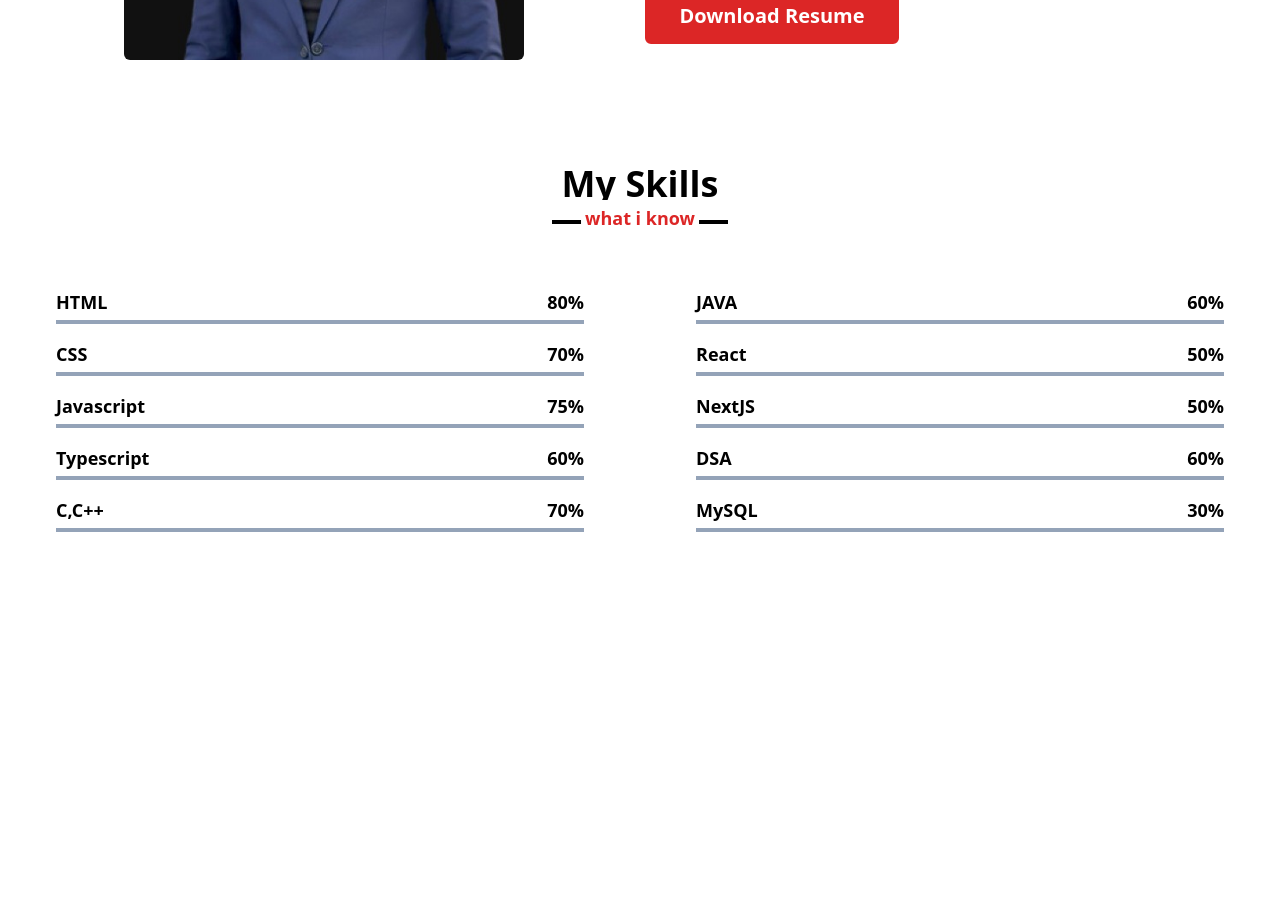
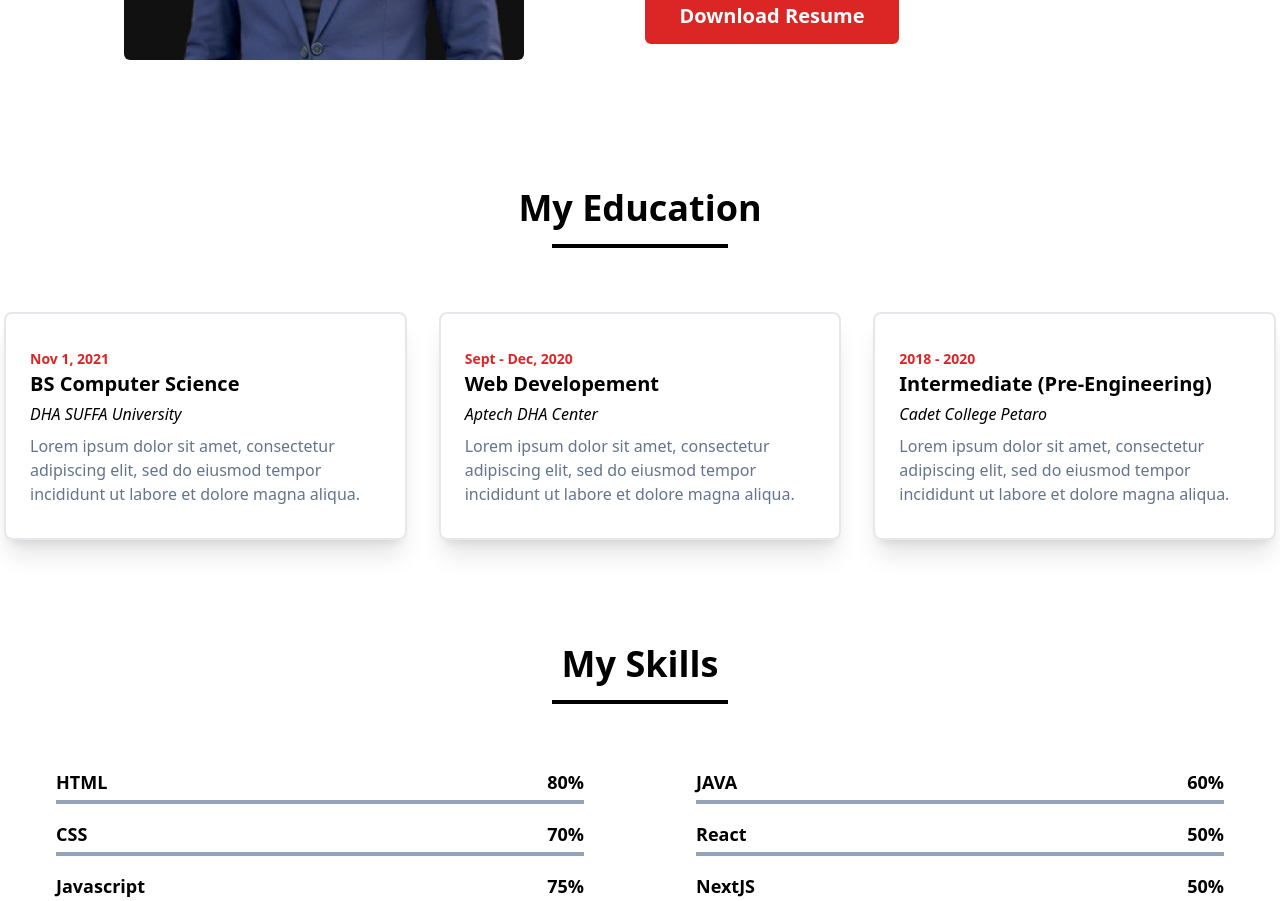
Before and after one commit to saadbutt27/MyResume-Website, a Next.js app: page / in a window 1280 px wide. Shown: the part 1260-2161 px from the top of the page. Before the commit the page ends 1848 px from the top, so only its background shows below. Built offline with nearby package versions, Linux system fonts and the light colour scheme.

Commit message:
eductaion section added

```diff
--- a/src/app/page.tsx
+++ b/src/app/page.tsx
@@ -1,5 +1,6 @@
 import HeroSection from "@/components/sections/Hero";
 import AboutSection from "@/components/sections/About";
+import EducationSection from "@/components/sections/Education";
 import SkillsSection from "@/components/sections/Skills";
 
 export default function Home() {
@@ -7,6 +8,7 @@ export default function Home() {
     <>
       <HeroSection />
       <AboutSection />
+      <EducationSection />
       <SkillsSection />
     </>
   );
--- a/src/components/sections/About.tsx
+++ b/src/components/sections/About.tsx
@@ -1,6 +1,7 @@
 import Link from "next/link";
 import Image from "next/image";
 import Wrapper from "../Wrapper";
+import Heading from "../sharedComponents/Heading";
 import Button from "../sharedComponents/Button";
 import AboutImage from "../../../public/images/pic1-removebg-preview-crop-removebg-preview.jpg";
 const About = () => {
@@ -8,11 +9,7 @@ const About = () => {
     <>
       <section className="py-16">
         <Wrapper>
-          <div className="text-center">
-            <h2 className="relative text-4xl font-semibold mb-16 pb-5 before:content-[''] before:absolute before:bottom-0 before:left-[50%] before:w-44 before:h-1 before:bg-black before:-translate-x-2/4 after:content-['who_i_am'] after:absolute after:-bottom-3 after:left-[50%] after:text-lg after:text-red-600 after:p-1 after:bg-white after:-translate-x-2/4">
-              About me
-            </h2>
-          </div>
+          <Heading title={"About me"} text={"who_i_am"} />
           <div className="flex flex-col lg:flex-row justify-between items-center">
             <div className="w-[100%] lg:w-[45%] flex justify-center my-0 mx-[60px] lg:block lg:my-auto lg:pl-16">
               <Image
@@ -23,19 +20,20 @@ const About = () => {
             </div>
             <div className="w-[100%] lg:w-[55%] mt-6 px-10 lg:px-0">
               <h3 className="text-2xl lg:text-2xl font-semibold mb-4">
-                I'm Saad and I'm a{" "}
+                I&apos;m Saad and I&apos;m a{" "}
                 <span className="text-red-600">Developer</span>
               </h3>
               <p className="text-justify text-sm lg:text-lg mb-4">
-                Hi there! My name is [Saad Nisar Butt], and I'm a web developer.
-                I have always been passionate about technology and its ability
-                to bring people together and create meaningful experiences. As a
-                web developer, I'm always looking for new and exciting ways to
-                bring my ideas to life.I have experience with a wide range of
-                technologies and frameworks, including [Next JS, Blockchain,
-                Metaverse technologies]. I'm constantly learning and growing,
-                and I believe that the best way to stay on top of the latest
-                trends and techniques is to be an enthusiastic learner.
+                Hi there! My name is [Saad Nisar Butt], and I&apos;m a web
+                developer. I have always been passionate about technology and
+                its ability to bring people together and create meaningful
+                experiences. As a web developer, I&apos;m always looking for new
+                and exciting ways to bring my ideas to life.I have experience
+                with a wide range of technologies and frameworks, including
+                [Next JS, Blockchain, Metaverse technologies]. I&apos;m
+                constantly learning and growing, and I believe that the best way
+                to stay on top of the latest trends and techniques is to be an
+                enthusiastic learner.
               </p>
               <div>
                 <Link href={""}>
--- /dev/null
+++ b/src/components/sections/Education.tsx
@@ -0,0 +1,60 @@
+import Wrapper from "../Wrapper";
+import Heading from "../sharedComponents/Heading";
+
+const Education = () => {
+  return (
+    <>
+      <section className="py-16">
+        <Wrapper>
+          <Heading title={"My Education"} text={"what_i_done"} />
+
+          <div className="flex flex-col lg:flex-row -mx-3">
+            <div className="max-w-full py-0 px-4 mb-6 mx-4 lg:mb-auto lg:mx-auto">
+              <div className="border-2 rounded-lg shadow-xl py-8 px-6">
+                <span className="text-sm text-red-600 font-semibold mb-2">
+                  Nov 1, 2021
+                </span>
+                <h3 className="text-xl font-bold mb-1">BS Computer Science</h3>
+                <h4 className="text-base italic">DHA SUFFA University</h4>
+                <p className="text-base text-slate-500 mt-2">
+                  Lorem ipsum dolor sit amet, consectetur adipiscing elit, sed
+                  do eiusmod tempor incididunt ut labore et dolore magna aliqua.
+                </p>
+              </div>
+            </div>
+            <div className="max-w-full py-0 px-4 mb-6 mx-4 lg:mb-auto lg:mx-auto">
+              <div className="border-2 rounded-lg shadow-xl py-8 px-6">
+                <span className="text-sm text-red-600 font-semibold mb-2">
+                  Sept - Dec, 2020
+                </span>
+                <h3 className="text-xl font-bold mb-1">Web Developement</h3>
+                <h4 className="text-base italic">Aptech DHA Center</h4>
+                <p className="text-base text-slate-500 mt-2">
+                  Lorem ipsum dolor sit amet, consectetur adipiscing elit, sed
+                  do eiusmod tempor incididunt ut labore et dolore magna aliqua.
+                </p>
+              </div>
+            </div>
+            <div className="max-w-full py-0 px-4 mb-6 mx-4 lg:mb-auto lg:mx-auto">
+              <div className="border-2 rounded-lg shadow-xl py-8 px-6">
+                <span className="text-sm text-red-600 font-semibold mb-2">
+                  2018 - 2020
+                </span>
+                <h3 className="text-xl font-bold mb-1">
+                  Intermediate (Pre-Engineering)
+                </h3>
+                <h4 className="text-base italic">Cadet College Petaro</h4>
+                <p className="text-base text-slate-500 mt-2">
+                  Lorem ipsum dolor sit amet, consectetur adipiscing elit, sed
+                  do eiusmod tempor incididunt ut labore et dolore magna aliqua.
+                </p>
+              </div>
+            </div>
+          </div>
+        </Wrapper>
+      </section>
+    </>
+  );
+};
+
+export default Education;
--- a/src/components/sections/Hero.tsx
+++ b/src/components/sections/Hero.tsx
@@ -18,7 +18,7 @@ const HeroSection = () => {
                 Saad Nisar Butt
               </p>
               <p className="text-2xl md:text-4xl leading-snug font-semibold mb-2 md:mb-4">
-                And, I'm a <span className="text-red-600 font-bold">Web Developer</span>
+                And, I&apos;m a <span className="text-red-600 font-bold">Web Developer</span>
               </p>
               <div className="mt-6">
                 <Button text={"Hire me"} />
--- a/src/components/sections/Skills.tsx
+++ b/src/components/sections/Skills.tsx
@@ -1,17 +1,12 @@
-import Link from "next/link";
 import Wrapper from "../Wrapper";
-import Button from "../sharedComponents/Button";
+import Heading from "../sharedComponents/Heading"
 import MySkill from "../sharedComponents/Skill";
 const About = () => {
   return (
     <>
       <section className="py-10">
         <Wrapper>
-          <div className="text-center">
-            <h2 className="relative text-4xl font-semibold mb-16 pb-5 before:content-[''] before:absolute before:bottom-0 before:left-[50%] before:w-44 before:h-1 before:bg-black before:-translate-x-2/4 after:content-['what_i_know'] after:absolute after:-bottom-3 after:left-[50%] after:text-lg after:text-red-600 after:p-1 after:bg-white after:-translate-x-2/4">
-              My Skills
-            </h2>
-          </div>
+          <Heading title={"My Skills"} text={"what_i_know"} />
           <div className="flex flex-col lg:flex-row justify-between items-center">
             <div className="w-[100%] lg:w-[50%] flex flex-col items-center my-0 mx-[40px] lg:block lg:my-auto">
                 <MySkill skill={"HTML"} strength={"80%"}/>
--- /dev/null
+++ b/src/components/sharedComponents/Heading.tsx
@@ -0,0 +1,15 @@
+const Heading = ({ title, text }: { title: string; text: string }) => {
+  return (
+    <>
+      <div className="text-center">
+        <h2
+          className={`relative text-4xl font-semibold mb-16 pb-5 before:content-[''] before:absolute before:bottom-0 before:left-[50%] before:w-44 before:h-1 before:bg-black before:-translate-x-2/4 after:content-['${text}'] after:absolute after:-bottom-3 after:left-[50%] after:text-lg after:text-red-600 after:p-1 after:bg-white after:-translate-x-2/4`}
+        >
+          {title}
+        </h2>
+      </div>
+    </>
+  );
+};
+
+export default Heading;
--- a/src/components/sharedComponents/Skill.tsx
+++ b/src/components/sharedComponents/Skill.tsx
@@ -1,4 +1,6 @@
 const Skill = ({skill,strength}: {skill:string, strength:string}) => {
+    // let w = "w-["+strength+"]"
+    // console.log(w);
   return (
     <div className="mb-4 w-full px-4">
       <div className="flex justify-between items-center mb-1">
@@ -6,6 +8,7 @@ const Skill = ({skill,strength}: {skill:string, strength:string}) => {
         <span className="text-lg font-semibold">{strength}</span>
       </div>
       <div className={`h-1 w-full bg-slate-400 relative before:content-[''] before:absolute before:h-full before:w-[${strength}] before:left-0 before:top-0 before:bg-red-600`}></div>
+      {/* <div className={`h-2 ${w} bg-slate-600 mt-2`}></div> */}
     </div>
   );
 };
```
Also changed, not shown: 1 other file (tests, documents, lock files or other folders).
